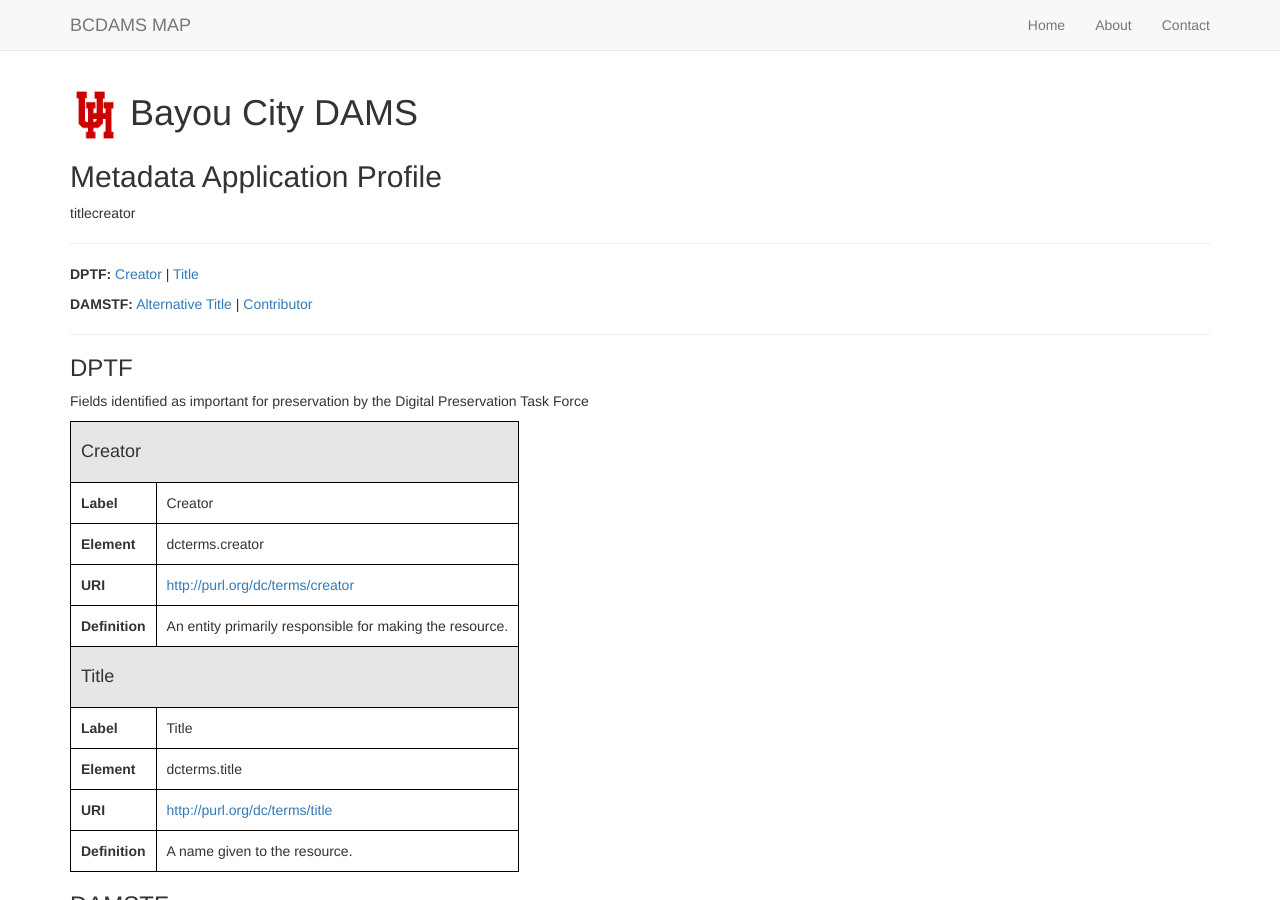
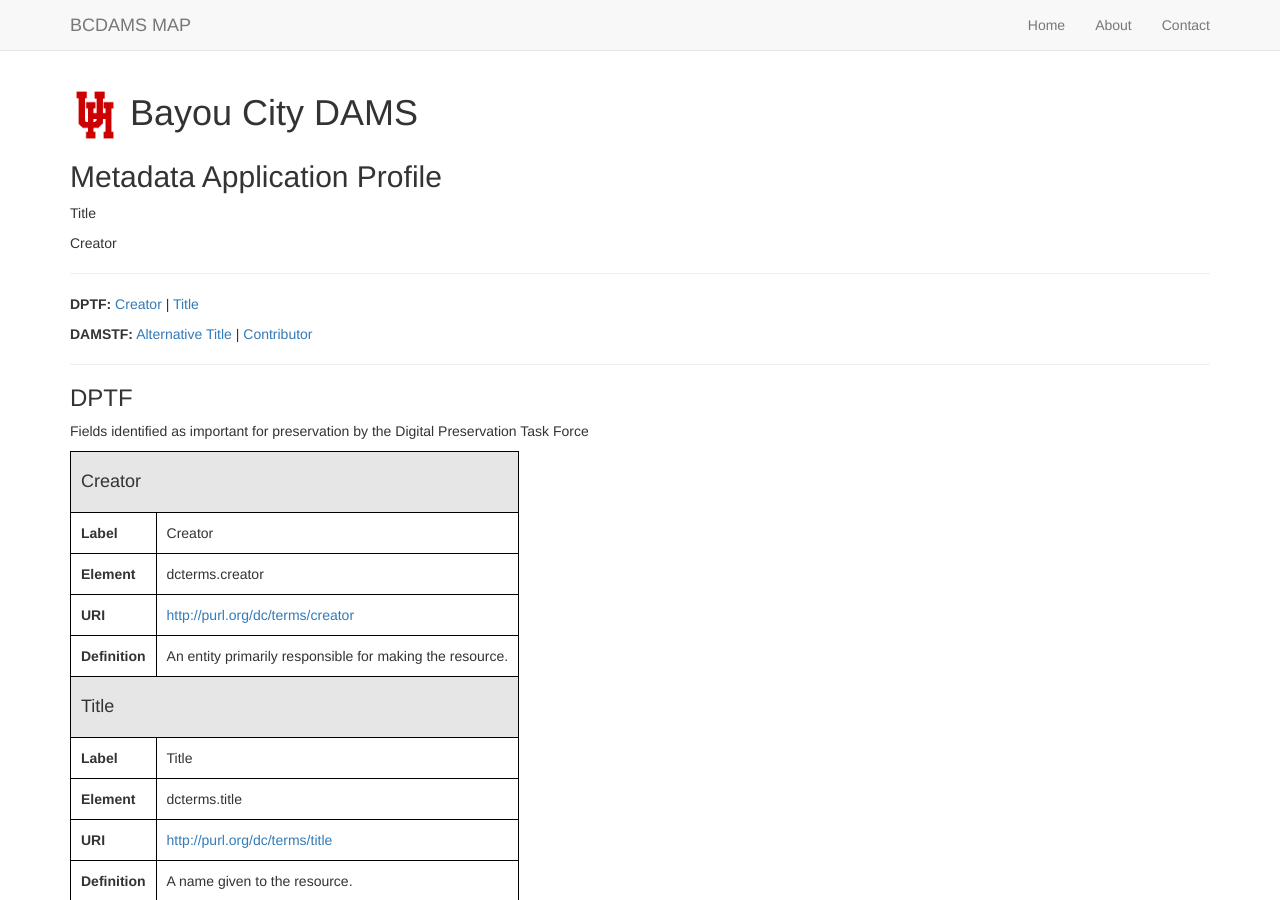
Before and after one commit to uhlibraries-digital/bcdams-map, a Jekyll site: the page built from index.html, in a window 1280 px wide and 900 px high. Built offline with Jekyll 4.4.1, drawn with Linux system fonts in a browser that asks for light colours; nearby versions of some CDN libraries; the list of posts is cut into pages by our own code.

Commit message:
order experiment

```diff
--- a/index.html
+++ b/index.html
@@ -5,7 +5,10 @@
 <h1><img src="{{ site.baseurl }}{{ site.avatar }}" alt="UH Logo" style="width:50px;height:50px;"> Bayou City DAMS</h1>
 <h2>Metadata Application Profile</h2>
 
-<p>{{ site.data.order.dptf }}</p>
+{% for field in site.data.order.dptf %}
+  {% assign element = site.data.dptf[field] %}
+  <p>{{ element.label }}</p>
+{% endfor %}
 
 <!-- {% for group in site.data.order %}
   {% if group.namespace == "dptf" %}
```
